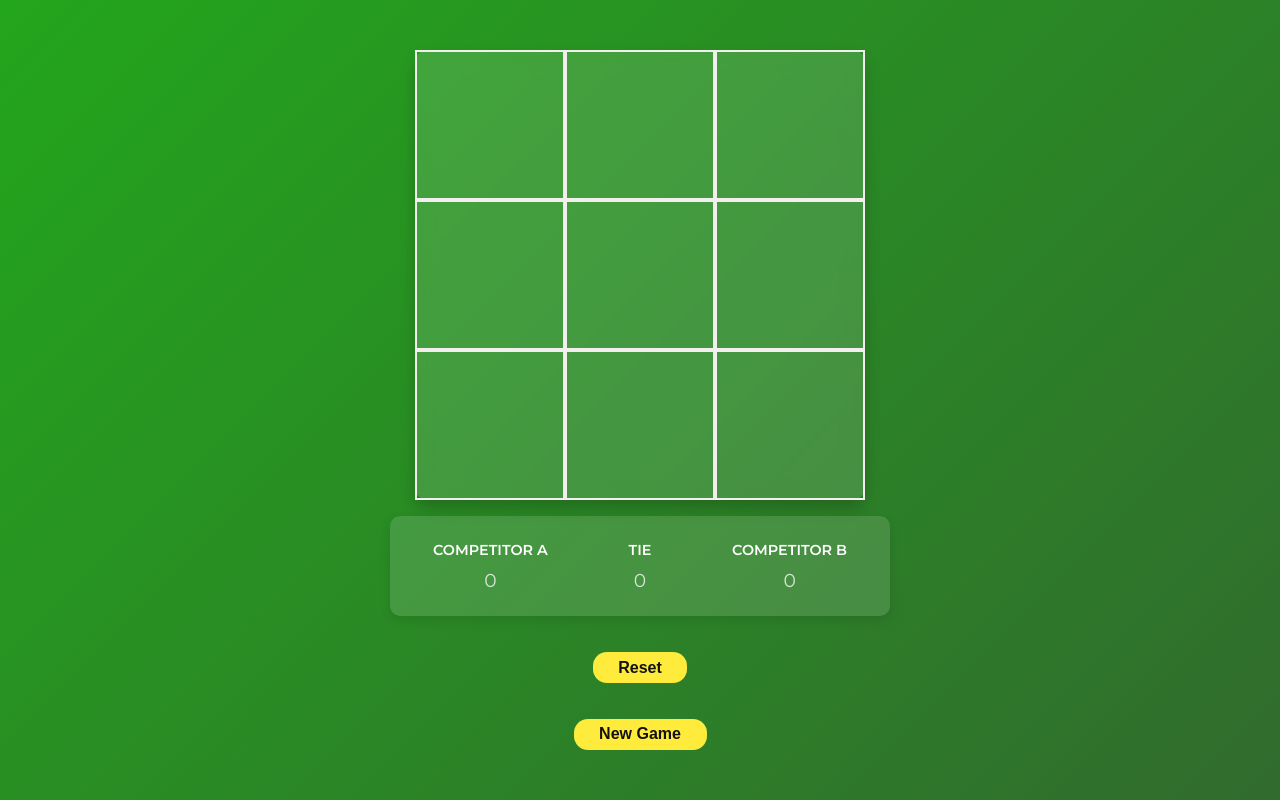
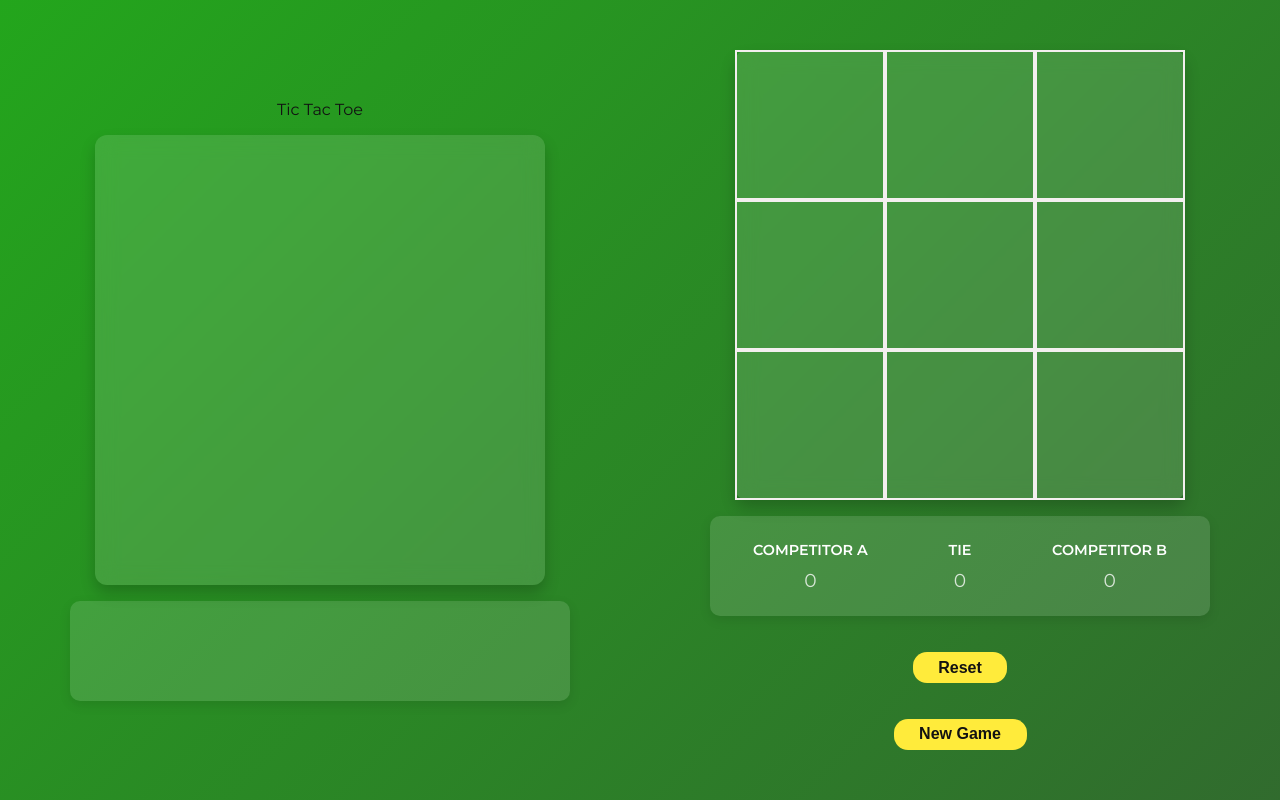
Before and after one commit to MoinShaikh2534/Small_Project, a plain HTML site: page index.html in a window 1280 px wide. Drawn offline with nearby package versions, Linux system fonts and the light colour scheme.

Commit message:
Update index.html

```diff
--- a/index.html
+++ b/index.html
@@ -13,6 +13,16 @@
     <title>Tic-Tac-Toe</title>
     <link rel="stylesheet" href="style.css">
 </head>
+    <div id="main">
+    <div id="header">Tic Tac Toe</div>
+    <div class="game">
+        <!-- Game board here -->
+    </div>
+    <div id="scoreboard">
+        <!-- Scoreboard here -->
+    </div>
+</div>
+
 <body>
     <div id="main">
         <div class="game">
```
